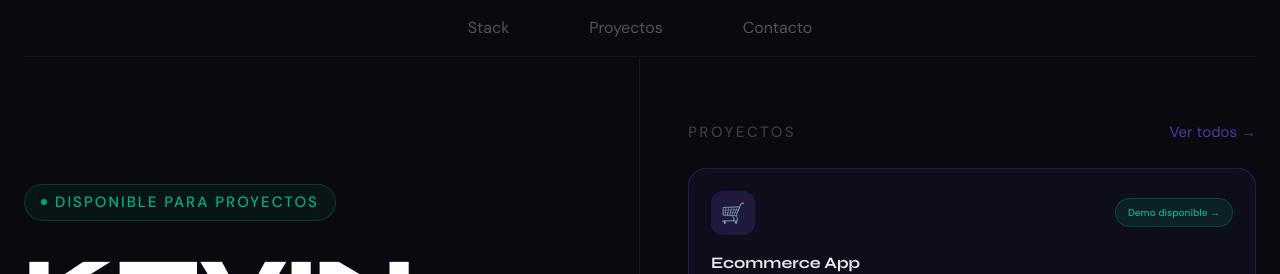
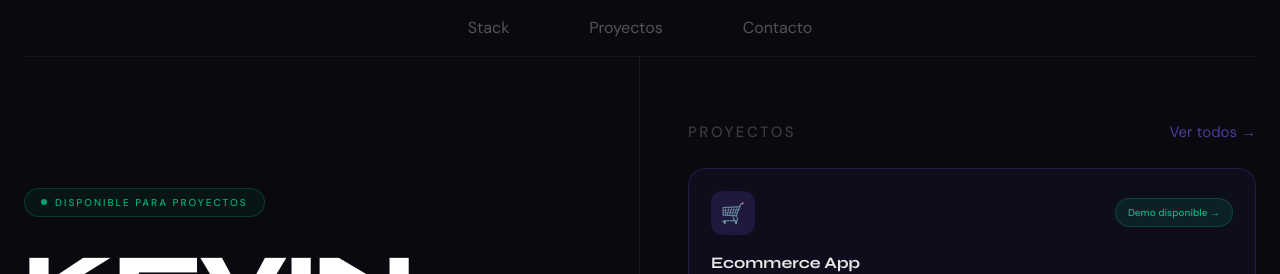
Before and after one commit to kevinjrojo/Portafolio-kr, a Next.js app: page / in a window 1280 px wide. Shown: the top 274 px of the page. Built offline with nearby package versions, Linux system fonts and the light colour scheme.

Commit message:
refactor: ajustar estilos y estructura del componente Hero

```diff
--- a/components/Hero.tsx
+++ b/components/Hero.tsx
@@ -1,11 +1,14 @@
 export default function Hero() {
   return (
+    /* Este div ocupa toda la altura y tiene el border-r — NO se toca */
     <div
-      className="flex flex-col justify-center gap-8 py-16 pr-12 border-r border-white/[0.06]"
+      className="flex flex-col border-r border-white/[0.06]"
       style={{ minHeight: "calc(100vh - 61px)" }}
     >
+      {/* Este div interno es el que se centra verticalmente */}
+      <div className="flex flex-col gap-8 py-16 pr-12 my-auto">
         {/* Badge */}
-      <div className="inline-flex items-center gap-2 w-fit text-[15px] font-medium tracking-[2px] uppercase text-emerald-400/80 bg-emerald-400/[0.06] border border-emerald-400/20 px-4 py-1.5 rounded-full">
+        <div className="inline-flex items-center gap-2 w-fit text-[10px] font-medium tracking-[2px] uppercase text-emerald-400/80 bg-emerald-400/[0.06] border border-emerald-400/20 px-4 py-1.5 rounded-full">
           <span className="w-1.5 h-1.5 rounded-full bg-emerald-400 animate-pulse" />
           Disponible para proyectos
         </div>
@@ -71,5 +74,6 @@ export default function Hero() {
           </a>
         </div>
       </div>
+    </div>
   );
 }
```
Lines whose indentation alone changed are shown as unchanged.
